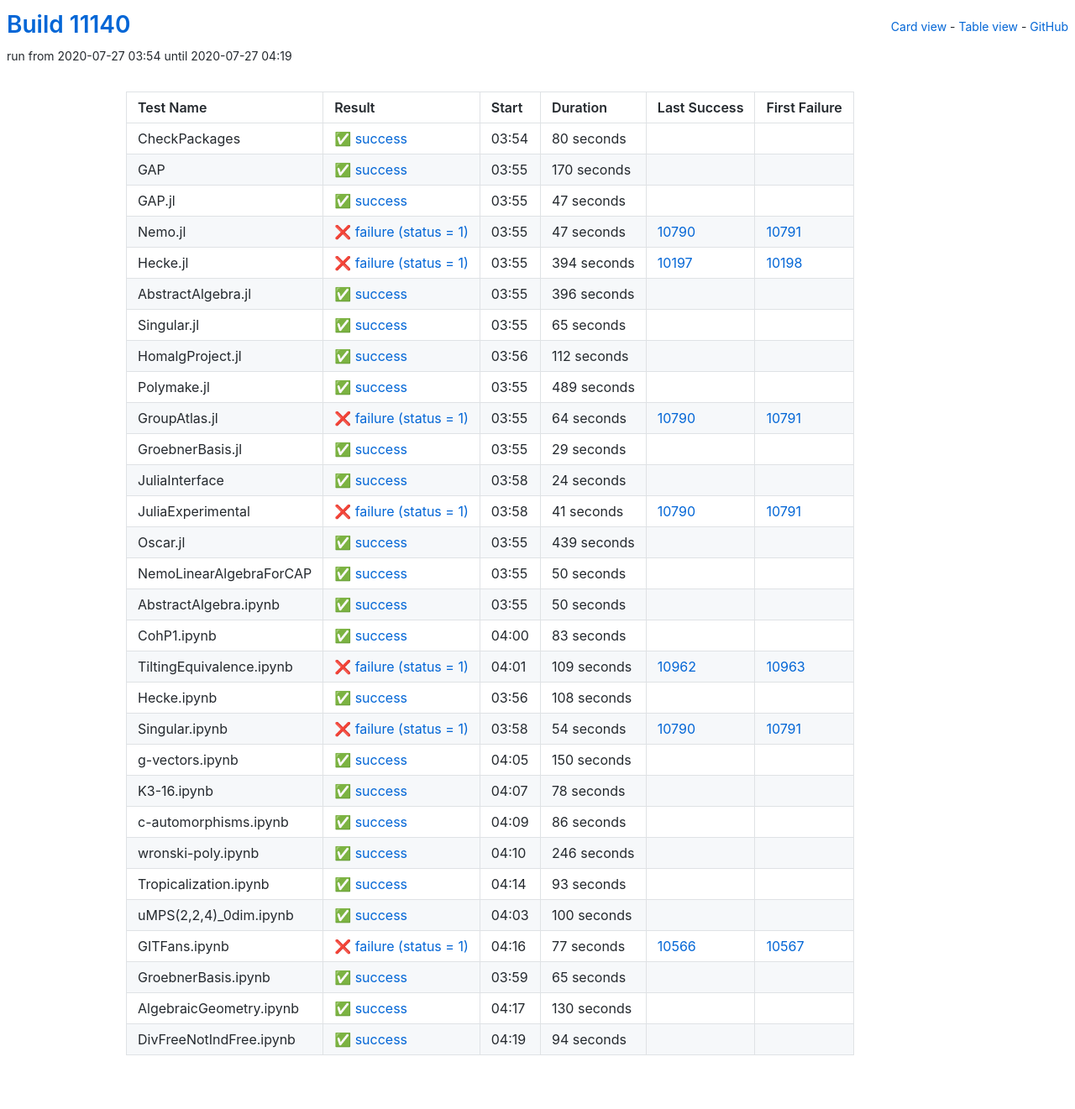
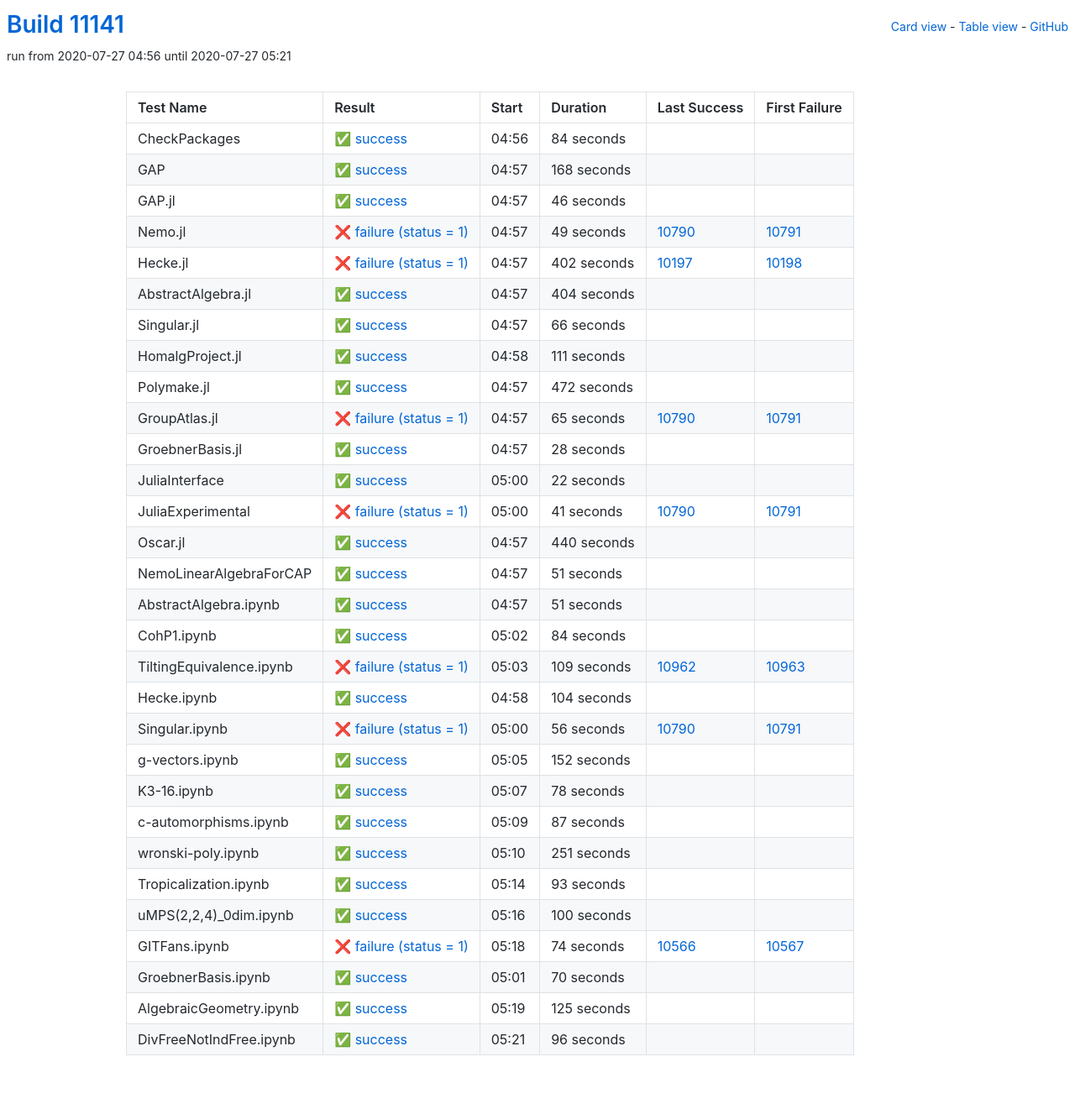
Before and after one commit to oscar-system/oscar-ci-status, a Jekyll site: the page built from table.html, in a window 1280 px wide. Shown: the whole page at 84% size. Built offline with Jekyll 4.4.1, drawn with Linux system fonts in a browser that asks for light colours.

Commit message:
Build #11141

```diff
--- a/_data/ci.yml
+++ b/_data/ci.yml
@@ -1,6 +1,6 @@
 ---
-build: 11140
-build_url: https://oscarci.mathematik.uni-kl.de/job/oscar/11140/
+build: 11141
+build_url: https://oscarci.mathematik.uni-kl.de/job/oscar/11141/
 job: oscar
 organization: oscar-system
 repo: oscar-ci-status
@@ -8,152 +8,152 @@
 tests:
 - name: CheckPackages
   id: checkpackages
-  log: https://oscarci.mathematik.uni-kl.de/job/oscar/11140/artifact/logs/build-11140/CheckPackages.log
-  start: 2020-07-27 03:54
+  log: https://oscarci.mathematik.uni-kl.de/job/oscar/11141/artifact/logs/build-11141/CheckPackages.log
+  start: 2020-07-27 04:56
   success: true
   exitcode: 0
   status: success
-  duration: 80
+  duration: 84
   last_success: false
   last_success_url:
   first_failure: false
   first_failure_url:
 - name: GAP
   id: gap
-  log: https://oscarci.mathematik.uni-kl.de/job/oscar/11140/artifact/logs/build-11140/GAP.log
-  start: 2020-07-27 03:55
+  log: https://oscarci.mathematik.uni-kl.de/job/oscar/11141/artifact/logs/build-11141/GAP.log
+  start: 2020-07-27 04:57
   success: true
   exitcode: 0
   status: success
-  duration: 170
+  duration: 168
   last_success: false
   last_success_url:
   first_failure: false
   first_failure_url:
 - name: GAP.jl
   id: gap-jl
-  log: https://oscarci.mathematik.uni-kl.de/job/oscar/11140/artifact/logs/build-11140/GAP.jl.log
-  start: 2020-07-27 03:55
+  log: https://oscarci.mathematik.uni-kl.de/job/oscar/11141/artifact/logs/build-11141/GAP.jl.log
+  start: 2020-07-27 04:57
   success: true
   exitcode: 0
   status: success
-  duration: 47
+  duration: 46
   last_success: false
   last_success_url:
   first_failure: false
   first_failure_url:
 - name: Nemo.jl
   id: nemo-jl
-  log: https://oscarci.mathematik.uni-kl.de/job/oscar/11140/artifact/logs/build-11140/Nemo.jl.log
-  start: 2020-07-27 03:55
+  log: https://oscarci.mathematik.uni-kl.de/job/oscar/11141/artifact/logs/build-11141/Nemo.jl.log
+  start: 2020-07-27 04:57
   success: false
   exitcode: 1
   status: failure
-  duration: 47
+  duration: 49
   last_success: 10790
   last_success_url: https://oscarci.mathematik.uni-kl.de/job/oscar/10790/
   first_failure: 10791
   first_failure_url: https://oscarci.mathematik.uni-kl.de/job/oscar/10791/
 - name: Hecke.jl
   id: hecke-jl
-  log: https://oscarci.mathematik.uni-kl.de/job/oscar/11140/artifact/logs/build-11140/Hecke.jl.log
-  start: 2020-07-27 03:55
+  log: https://oscarci.mathematik.uni-kl.de/job/oscar/11141/artifact/logs/build-11141/Hecke.jl.log
+  start: 2020-07-27 04:57
   success: false
   exitcode: 1
   status: failure
-  duration: 394
+  duration: 402
   last_success: 10197
   last_success_url: https://oscarci.mathematik.uni-kl.de/job/oscar/10197/
   first_failure: 10198
   first_failure_url: https://oscarci.mathematik.uni-kl.de/job/oscar/10198/
 - name: AbstractAlgebra.jl
   id: abstractalgebra-jl
-  log: https://oscarci.mathematik.uni-kl.de/job/oscar/11140/artifact/logs/build-11140/AbstractAlgebra.jl.log
-  start: 2020-07-27 03:55
+  log: https://oscarci.mathematik.uni-kl.de/job/oscar/11141/artifact/logs/build-11141/AbstractAlgebra.jl.log
+  start: 2020-07-27 04:57
   success: true
   exitcode: 0
   status: success
-  duration: 396
+  duration: 404
   last_success: false
   last_success_url:
   first_failure: false
   first_failure_url:
 - name: Singular.jl
   id: singular-jl
-  log: https://oscarci.mathematik.uni-kl.de/job/oscar/11140/artifact/logs/build-11140/Singular.jl.log
-  start: 2020-07-27 03:55
+  log: https://oscarci.mathematik.uni-kl.de/job/oscar/11141/artifact/logs/build-11141/Singular.jl.log
+  start: 2020-07-27 04:57
   success: true
   exitcode: 0
   status: success
-  duration: 65
+  duration: 66
   last_success: false
   last_success_url:
   first_failure: false
   first_failure_url:
 - name: HomalgProject.jl
   id: homalgproject-jl
-  log: https://oscarci.mathematik.uni-kl.de/job/oscar/11140/artifact/logs/build-11140/HomalgProject.jl.log
-  start: 2020-07-27 03:56
+  log: https://oscarci.mathematik.uni-kl.de/job/oscar/11141/artifact/logs/build-11141/HomalgProject.jl.log
+  start: 2020-07-27 04:58
   success: true
   exitcode: 0
   status: success
-  duration: 112
+  duration: 111
   last_success: false
   last_success_url:
   first_failure: false
   first_failure_url:
 - name: Polymake.jl
   id: polymake-jl
-  log: https://oscarci.mathematik.uni-kl.de/job/oscar/11140/artifact/logs/build-11140/Polymake.jl.log
-  start: 2020-07-27 03:55
+  log: https://oscarci.mathematik.uni-kl.de/job/oscar/11141/artifact/logs/build-11141/Polymake.jl.log
+  start: 2020-07-27 04:57
   success: true
   exitcode: 0
   status: success
-  duration: 489
+  duration: 472
   last_success: false
   last_success_url:
   first_failure: false
   first_failure_url:
 - name: GroupAtlas.jl
   id: groupatlas-jl
-  log: https://oscarci.mathematik.uni-kl.de/job/oscar/11140/artifact/logs/build-11140/GroupAtlas.jl.log
-  start: 2020-07-27 03:55
+  log: https://oscarci.mathematik.uni-kl.de/job/oscar/11141/artifact/logs/build-11141/GroupAtlas.jl.log
+  start: 2020-07-27 04:57
   success: false
   exitcode: 1
   status: failure
-  duration: 64
+  duration: 65
   last_success: 10790
   last_success_url: https://oscarci.mathematik.uni-kl.de/job/oscar/10790/
   first_failure: 10791
   first_failure_url: https://oscarci.mathematik.uni-kl.de/job/oscar/10791/
 - name: GroebnerBasis.jl
   id: groebnerbasis-jl
-  log: https://oscarci.mathematik.uni-kl.de/job/oscar/11140/artifact/logs/build-11140/GroebnerBasis.jl.log
-  start: 2020-07-27 03:55
+  log: https://oscarci.mathematik.uni-kl.de/job/oscar/11141/artifact/logs/build-11141/GroebnerBasis.jl.log
+  start: 2020-07-27 04:57
   success: true
   exitcode: 0
   status: success
-  duration: 29
+  duration: 28
   last_success: false
   last_success_url:
   first_failure: false
   first_failure_url:
 - name: JuliaInterface
   id: juliainterface
-  log: https://oscarci.mathematik.uni-kl.de/job/oscar/11140/artifact/logs/build-11140/JuliaInterface.log
-  start: 2020-07-27 03:58
+  log: https://oscarci.mathematik.uni-kl.de/job/oscar/11141/artifact/logs/build-11141/JuliaInterface.log
+  start: 2020-07-27 05:00
   success: true
   exitcode: 0
   status: success
-  duration: 24
+  duration: 22
   last_success: false
   last_success_url:
   first_failure: false
   first_failure_url:
 - name: JuliaExperimental
   id: juliaexperimental
-  log: https://oscarci.mathematik.uni-kl.de/job/oscar/11140/artifact/logs/build-11140/JuliaExperimental.log
-  start: 2020-07-27 03:58
+  log: https://oscarci.mathematik.uni-kl.de/job/oscar/11141/artifact/logs/build-11141/JuliaExperimental.log
+  start: 2020-07-27 05:00
   success: false
   exitcode: 1
   status: failure
@@ -164,56 +164,56 @@
   first_failure_url: https://oscarci.mathematik.uni-kl.de/job/oscar/10791/
 - name: Oscar.jl
   id: oscar-jl
-  log: https://oscarci.mathematik.uni-kl.de/job/oscar/11140/artifact/logs/build-11140/Oscar.jl.log
-  start: 2020-07-27 03:55
+  log: https://oscarci.mathematik.uni-kl.de/job/oscar/11141/artifact/logs/build-11141/Oscar.jl.log
+  start: 2020-07-27 04:57
   success: true
   exitcode: 0
   status: success
-  duration: 439
+  duration: 440
   last_success: false
   last_success_url:
   first_failure: false
   first_failure_url:
 - name: NemoLinearAlgebraForCAP
   id: nemolinearalgebraforcap
-  log: https://oscarci.mathematik.uni-kl.de/job/oscar/11140/artifact/logs/build-11140/NemoLinearAlgebraForCAP.log
-  start: 2020-07-27 03:55
+  log: https://oscarci.mathematik.uni-kl.de/job/oscar/11141/artifact/logs/build-11141/NemoLinearAlgebraForCAP.log
+  start: 2020-07-27 04:57
   success: true
   exitcode: 0
   status: success
-  duration: 50
+  duration: 51
   last_success: false
   last_success_url:
   first_failure: false
   first_failure_url:
 - name: AbstractAlgebra.ipynb
   id: abstractalgebra-ipynb
-  log: https://oscarci.mathematik.uni-kl.de/job/oscar/11140/artifact/logs/build-11140/AbstractAlgebra.ipynb.log
-  start: 2020-07-27 03:55
+  log: https://oscarci.mathematik.uni-kl.de/job/oscar/11141/artifact/logs/build-11141/AbstractAlgebra.ipynb.log
+  start: 2020-07-27 04:57
   success: true
   exitcode: 0
   status: success
-  duration: 50
+  duration: 51
   last_success: false
   last_success_url:
   first_failure: false
   first_failure_url:
 - name: CohP1.ipynb
   id: cohp1-ipynb
-  log: https://oscarci.mathematik.uni-kl.de/job/oscar/11140/artifact/logs/build-11140/CohP1.ipynb.log
-  start: 2020-07-27 04:00
+  log: https://oscarci.mathematik.uni-kl.de/job/oscar/11141/artifact/logs/build-11141/CohP1.ipynb.log
+  start: 2020-07-27 05:02
   success: true
   exitcode: 0
   status: success
-  duration: 83
+  duration: 84
   last_success: false
   last_success_url:
   first_failure: false
   first_failure_url:
 - name: TiltingEquivalence.ipynb
   id: tiltingequivalence-ipynb
-  log: https://oscarci.mathematik.uni-kl.de/job/oscar/11140/artifact/logs/build-11140/TiltingEquivalence.ipynb.log
-  start: 2020-07-27 04:01
+  log: https://oscarci.mathematik.uni-kl.de/job/oscar/11141/artifact/logs/build-11141/TiltingEquivalence.ipynb.log
+  start: 2020-07-27 05:03
   success: false
   exitcode: 1
   status: failure
@@ -224,44 +224,44 @@
   first_failure_url: https://oscarci.mathematik.uni-kl.de/job/oscar/10963/
 - name: Hecke.ipynb
   id: hecke-ipynb
-  log: https://oscarci.mathematik.uni-kl.de/job/oscar/11140/artifact/logs/build-11140/Hecke.ipynb.log
-  start: 2020-07-27 03:56
+  log: https://oscarci.mathematik.uni-kl.de/job/oscar/11141/artifact/logs/build-11141/Hecke.ipynb.log
+  start: 2020-07-27 04:58
   success: true
   exitcode: 0
   status: success
-  duration: 108
+  duration: 104
   last_success: false
   last_success_url:
   first_failure: false
   first_failure_url:
 - name: Singular.ipynb
   id: singular-ipynb
-  log: https://oscarci.mathematik.uni-kl.de/job/oscar/11140/artifact/logs/build-11140/Singular.ipynb.log
-  start: 2020-07-27 03:58
+  log: https://oscarci.mathematik.uni-kl.de/job/oscar/11141/artifact/logs/build-11141/Singular.ipynb.log
+  start: 2020-07-27 05:00
   success: false
   exitcode: 1
   status: failure
-  duration: 54
+  duration: 56
   last_success: 10790
   last_success_url: https://oscarci.mathematik.uni-kl.de/job/oscar/10790/
   first_failure: 10791
   first_failure_url: https://oscarci.mathematik.uni-kl.de/job/oscar/10791/
 - name: g-vectors.ipynb
   id: g-vectors-ipynb
-  log: https://oscarci.mathematik.uni-kl.de/job/oscar/11140/artifact/logs/build-11140/g-vectors.ipynb.log
-  start: 2020-07-27 04:05
+  log: https://oscarci.mathematik.uni-kl.de/job/oscar/11141/artifact/logs/build-11141/g-vectors.ipynb.log
+  start: 2020-07-27 05:05
   success: true
   exitcode: 0
   status: success
-  duration: 150
+  duration: 152
   last_success: false
   last_success_url:
   first_failure: false
   first_failure_url:
 - name: K3-16.ipynb
   id: k3-16-ipynb
-  log: https://oscarci.mathematik.uni-kl.de/job/oscar/11140/artifact/logs/build-11140/K3-16.ipynb.log
-  start: 2020-07-27 04:07
+  log: https://oscarci.mathematik.uni-kl.de/job/oscar/11141/artifact/logs/build-11141/K3-16.ipynb.log
+  start: 2020-07-27 05:07
   success: true
   exitcode: 0
   status: success
@@ -272,32 +272,32 @@
   first_failure_url:
 - name: c-automorphisms.ipynb
   id: c-automorphisms-ipynb
-  log: https://oscarci.mathematik.uni-kl.de/job/oscar/11140/artifact/logs/build-11140/c-automorphisms.ipynb.log
-  start: 2020-07-27 04:09
+  log: https://oscarci.mathematik.uni-kl.de/job/oscar/11141/artifact/logs/build-11141/c-automorphisms.ipynb.log
+  start: 2020-07-27 05:09
   success: true
   exitcode: 0
   status: success
-  duration: 86
+  duration: 87
   last_success: false
   last_success_url:
   first_failure: false
   first_failure_url:
 - name: wronski-poly.ipynb
   id: wronski-poly-ipynb
-  log: https://oscarci.mathematik.uni-kl.de/job/oscar/11140/artifact/logs/build-11140/wronski-poly.ipynb.log
-  start: 2020-07-27 04:10
+  log: https://oscarci.mathematik.uni-kl.de/job/oscar/11141/artifact/logs/build-11141/wronski-poly.ipynb.log
+  start: 2020-07-27 05:10
   success: true
   exitcode: 0
   status: success
-  duration: 246
+  duration: 251
   last_success: false
   last_success_url:
   first_failure: false
   first_failure_url:
 - name: Tropicalization.ipynb
   id: tropicalization-ipynb
-  log: https://oscarci.mathematik.uni-kl.de/job/oscar/11140/artifact/logs/build-11140/Tropicalization.ipynb.log
-  start: 2020-07-27 04:14
+  log: https://oscarci.mathematik.uni-kl.de/job/oscar/11141/artifact/logs/build-11141/Tropicalization.ipynb.log
+  start: 2020-07-27 05:14
   success: true
   exitcode: 0
   status: success
@@ -308,8 +308,8 @@
   first_failure_url:
 - name: uMPS(2,2,4)_0dim.ipynb
   id: umps-2-2-4-0dim-ipynb
-  log: https://oscarci.mathematik.uni-kl.de/job/oscar/11140/artifact/logs/build-11140/uMPS-2-2-4-_0dim.ipynb.log
-  start: 2020-07-27 04:03
+  log: https://oscarci.mathematik.uni-kl.de/job/oscar/11141/artifact/logs/build-11141/uMPS-2-2-4-_0dim.ipynb.log
+  start: 2020-07-27 05:16
   success: true
   exitcode: 0
   status: success
@@ -320,48 +320,48 @@
   first_failure_url:
 - name: GITFans.ipynb
   id: gitfans-ipynb
-  log: https://oscarci.mathematik.uni-kl.de/job/oscar/11140/artifact/logs/build-11140/GITFans.ipynb.log
-  start: 2020-07-27 04:16
+  log: https://oscarci.mathematik.uni-kl.de/job/oscar/11141/artifact/logs/build-11141/GITFans.ipynb.log
+  start: 2020-07-27 05:18
   success: false
   exitcode: 1
   status: failure
-  duration: 77
+  duration: 74
   last_success: 10566
   last_success_url: https://oscarci.mathematik.uni-kl.de/job/oscar/10566/
   first_failure: 10567
   first_failure_url: https://oscarci.mathematik.uni-kl.de/job/oscar/10567/
 - name: GroebnerBasis.ipynb
   id: groebnerbasis-ipynb
-  log: https://oscarci.mathematik.uni-kl.de/job/oscar/11140/artifact/logs/build-11140/GroebnerBasis.ipynb.log
-  start: 2020-07-27 03:59
+  log: https://oscarci.mathematik.uni-kl.de/job/oscar/11141/artifact/logs/build-11141/GroebnerBasis.ipynb.log
+  start: 2020-07-27 05:01
   success: true
   exitcode: 0
   status: success
-  duration: 65
+  duration: 70
   last_success: false
   last_success_url:
   first_failure: false
   first_failure_url:
 - name: AlgebraicGeometry.ipynb
   id: algebraicgeometry-ipynb
-  log: https://oscarci.mathematik.uni-kl.de/job/oscar/11140/artifact/logs/build-11140/AlgebraicGeometry.ipynb.log
-  start: 2020-07-27 04:17
+  log: https://oscarci.mathematik.uni-kl.de/job/oscar/11141/artifact/logs/build-11141/AlgebraicGeometry.ipynb.log
+  start: 2020-07-27 05:19
   success: true
   exitcode: 0
   status: success
-  duration: 130
+  duration: 125
   last_success: false
   last_success_url:
   first_failure: false
   first_failure_url:
 - name: DivFreeNotIndFree.ipynb
   id: divfreenotindfree-ipynb
-  log: https://oscarci.mathematik.uni-kl.de/job/oscar/11140/artifact/logs/build-11140/DivFreeNotIndFree.ipynb.log
-  start: 2020-07-27 04:19
+  log: https://oscarci.mathematik.uni-kl.de/job/oscar/11141/artifact/logs/build-11141/DivFreeNotIndFree.ipynb.log
+  start: 2020-07-27 05:21
   success: true
   exitcode: 0
   status: success
-  duration: 94
+  duration: 96
   last_success: false
   last_success_url:
   first_failure: false
```
Also changed, not shown: README.md.
